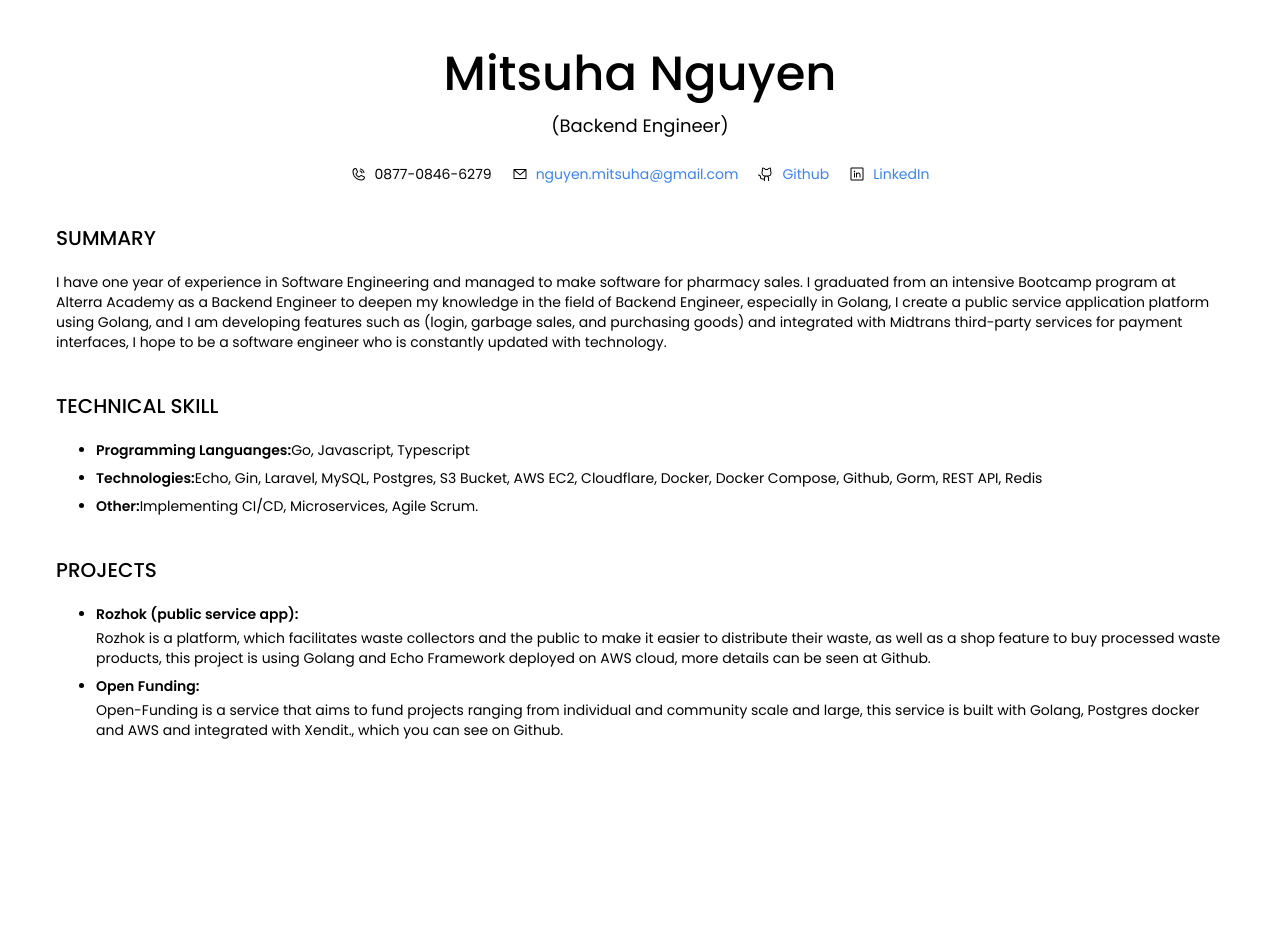
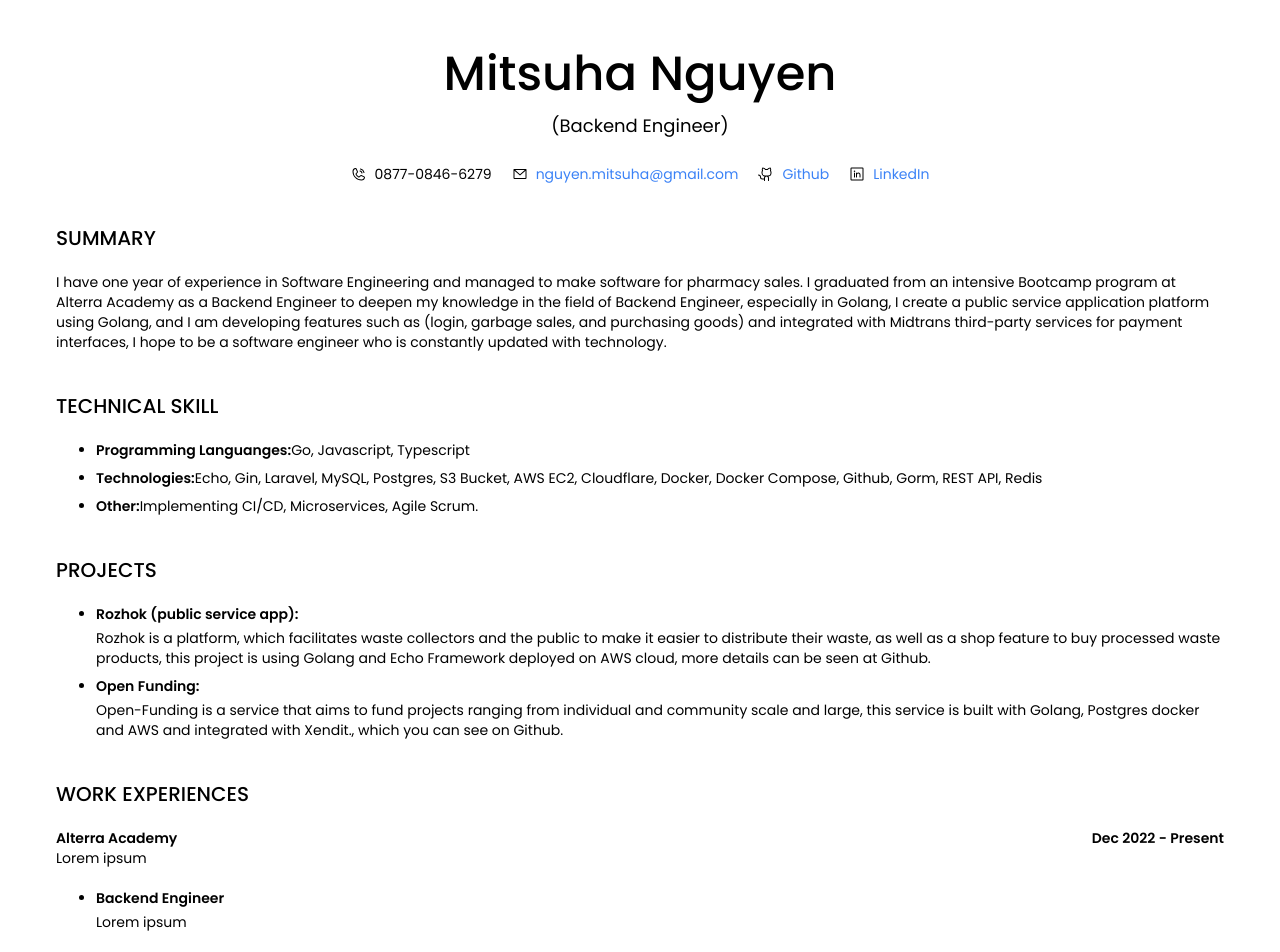
Before and after one commit to vizucode/online-resume, a Next.js app: page / in a window 1280 px wide. Shown: the top 952 px of the page. Before the commit the page ends 804 px from the top, so only its background shows below. Built offline with nearby package versions, Linux system fonts and the light colour scheme.

Commit message:
feat: certification

```diff
--- /dev/null
+++ b/app/components/ListWork.jsx
@@ -0,0 +1,39 @@
+
+import Link from "next/link"
+
+
+const ListWork = ({ workAt, LinkWorkAt, WorkDate, Description, JobDeskList }) => {
+
+    return (
+        <>
+            <div className="flex w-full justify-between">
+                {
+                    LinkWorkAt != "" ? (
+                        <Link className="hover:text-blue-500 font-main font-semibold text-black text-sm" href={LinkWorkAt}>{workAt}</Link>
+                    ) : (
+                        <p className="font-main font-semibold text-black text-sm">{workAt}</p>
+                    )
+                }
+                <p className="font-main font-semibold text-black text-sm">{WorkDate}</p>
+            </div>
+            <div>
+                <p className="font-main text-sm text-black">{Description}</p>
+            </div>
+            <ul className="list-disc pl-10 mt-5">
+                {
+                    JobDeskList.map((item, index) => (
+                        <li key={index} className="font-main text-black text-sm my-2">
+                            <span className="font-semibold">
+                                {item.index}
+                            </span>
+                            <br />
+                            <p className="mt-1">{item.value}</p>
+                        </li>
+                    ))
+                }
+            </ul>
+        </>
+    )
+}
+
+export default ListWork
--- a/app/page.js
+++ b/app/page.js
@@ -2,6 +2,7 @@ import { PhoneCall, EnvelopeSimple, GithubLogo, LinkedinLogo } from "@phosphor-i
 import HeaderItems from "./components/HeaderItems";
 import ListSkill from "./components/ListSkill";
 import ListProject from "./components/ListProject";
+import ListWork from "./components/ListWork";
 
 export default function Home() {
 
@@ -58,6 +59,21 @@ export default function Home() {
     }
   ]
 
+  const WorkExperieces = [
+    {
+      work_at: "Alterra Academy",
+      link_work_at: "https://www.alterra.ac.id/",
+      work_date: "Dec 2022 - Present",
+      description: "Lorem ipsum",
+      job_desk_list: [
+        {
+          index: "Backend Engineer",
+          value: "Lorem ipsum"
+        }
+      ]
+    }
+  ]
+
 
   return (
     <main className="p-5 lg:p-14">
@@ -94,6 +110,15 @@ export default function Home() {
           ))
         }
       </section>
+      {/* Work Experience */}
+      <section>
+        <p className="font-main text-xl font-medium text-black mt-10 mb-5 uppercase">Work Experiences</p>
+        {
+          WorkExperieces.map((item, index) => (
+            <ListWork key={index} workAt={item.work_at} LinkWorkAt={item.link_work_at} WorkDate={item.work_date} Description={item.description} JobDeskList={item.job_desk_list} />
+          ))
+        }
+      </section>
     </main>
   );
 }
```
